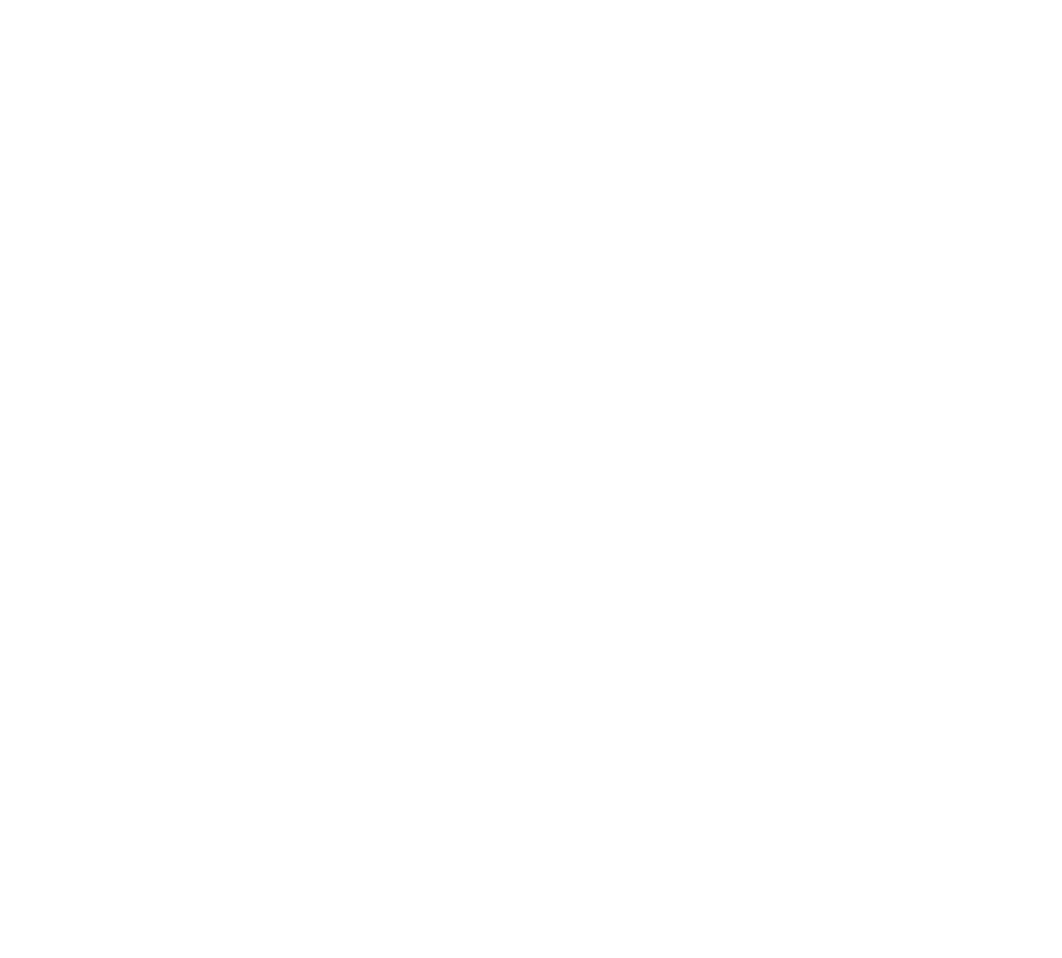
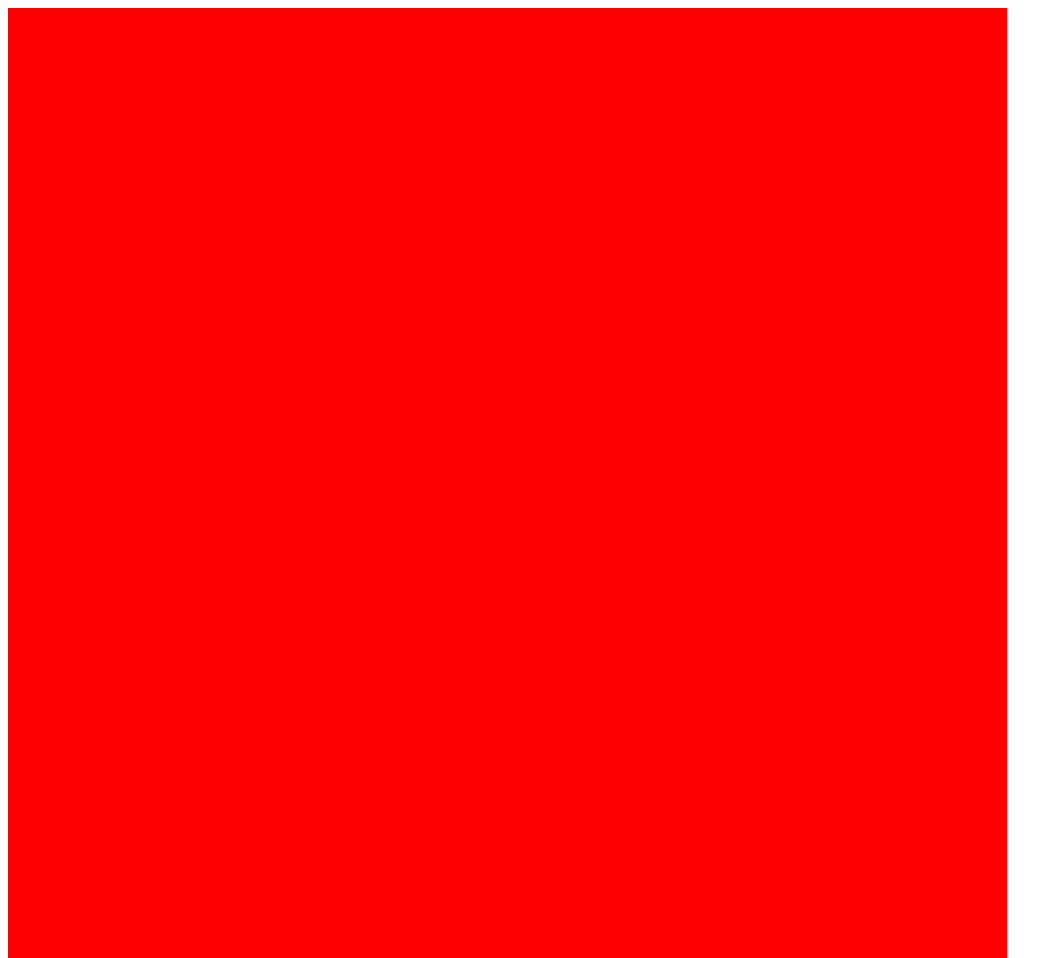
Before and after one commit to Zemarvelous-Osman/First-Repository, a plain HTML site: page index.html in a window 1280 px wide. Shown: the whole page, without its empty margins (0-1062 px from the left). Before the commit the page ends 800 px from the top, so only its background shows below. Drawn offline with Linux system fonts and the light colour scheme.

Commit message:
added backgournd

```diff
--- a/index.html
+++ b/index.html
@@ -4,7 +4,11 @@
     <meta charset="UTF-8">
     <meta name="viewport" content="width=device-width, initial-scale=1.0">
     <title>NewName</title>
+    <link rel="stylesheet" href="styles.css">
 </head>
+    <div id="container">
+
+    </div>
 <body>
 
 </body>
--- a/styles.css
+++ b/styles.css
@@ -0,0 +1,6 @@
+#container{
+width: 999px;
+height: 950px;
+background-color: red;
+
+}
```
